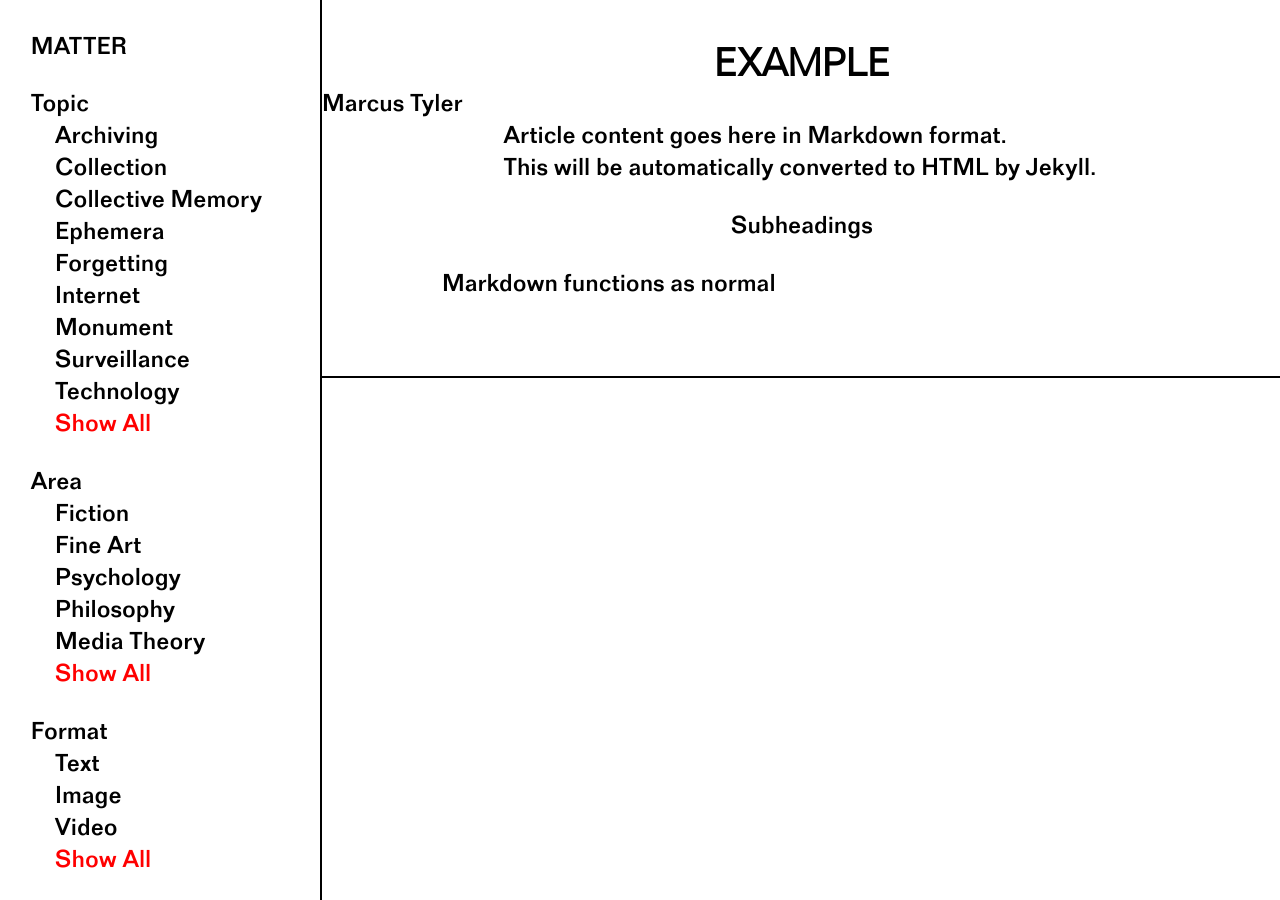
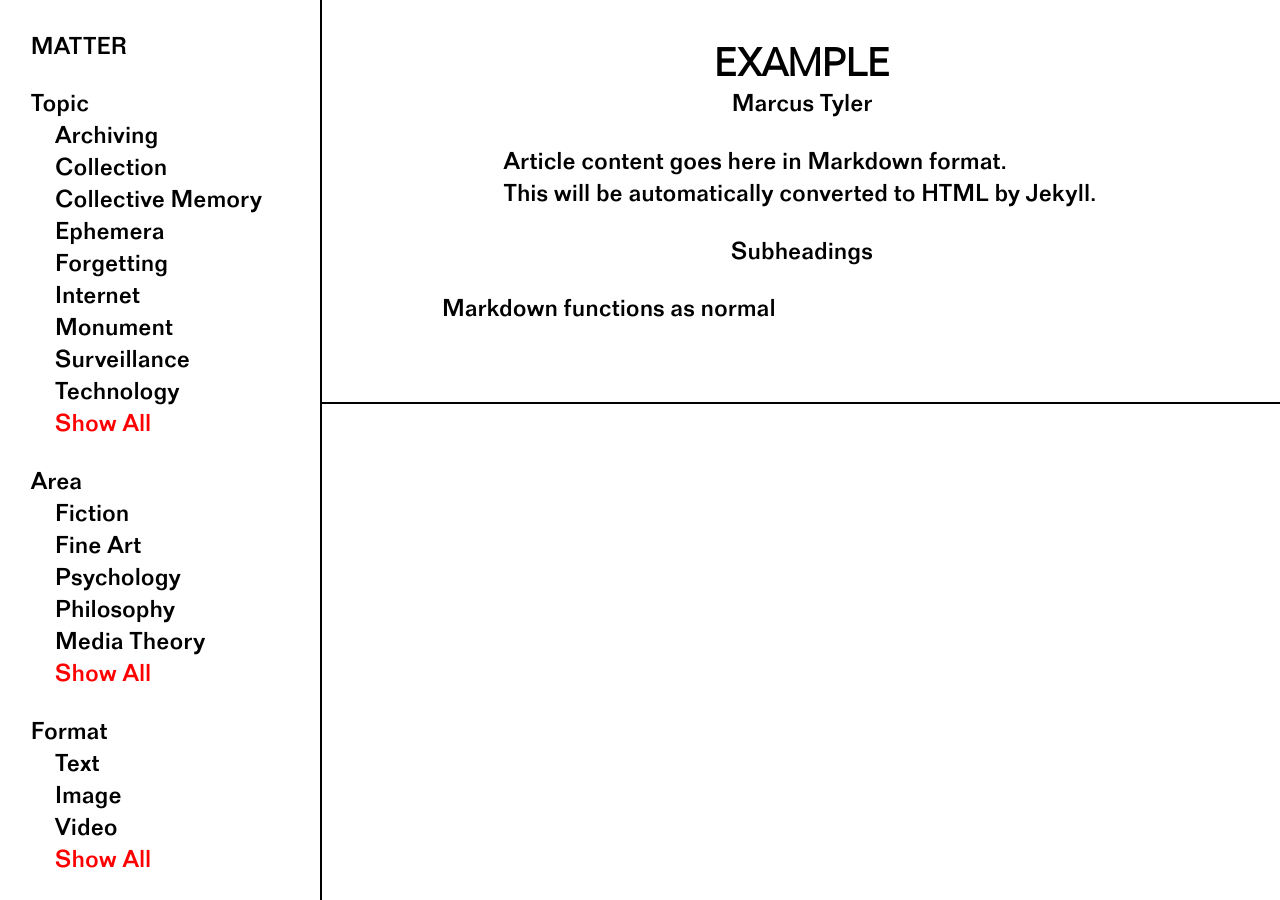
Before and after one commit to marcustyler-08/STUFF, a Jekyll site: the page built from _posts/2025-10-19-examplePost.md, in a window 1280 px wide. Built offline with Jekyll 4.4.1, drawn with Linux system fonts in a browser that asks for light colours.

Commit message:
Update main.css

```diff
--- a/assets/css/main.css
+++ b/assets/css/main.css
@@ -183,6 +183,16 @@ h1 {
 
 }
 
+h2 {
+    position: relative;
+    left: 50%;
+    transform: translate(-50%);
+    width: 65%;
+    padding-bottom: 1em;
+    font-size: 2vw;
+    text-align: center;
+}
+
 h2 + h2 {
 
 	padding-top: 0em;
```
